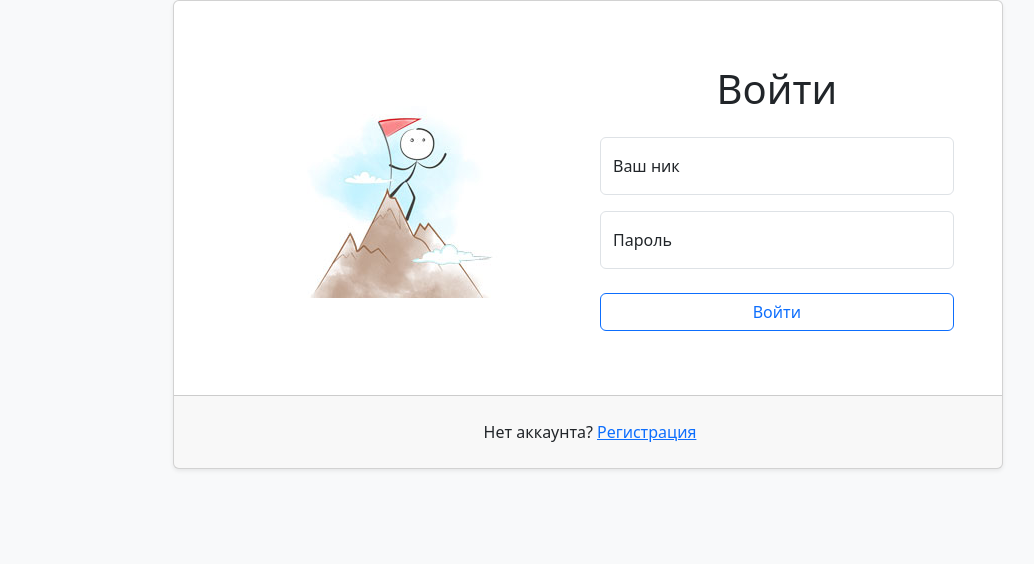
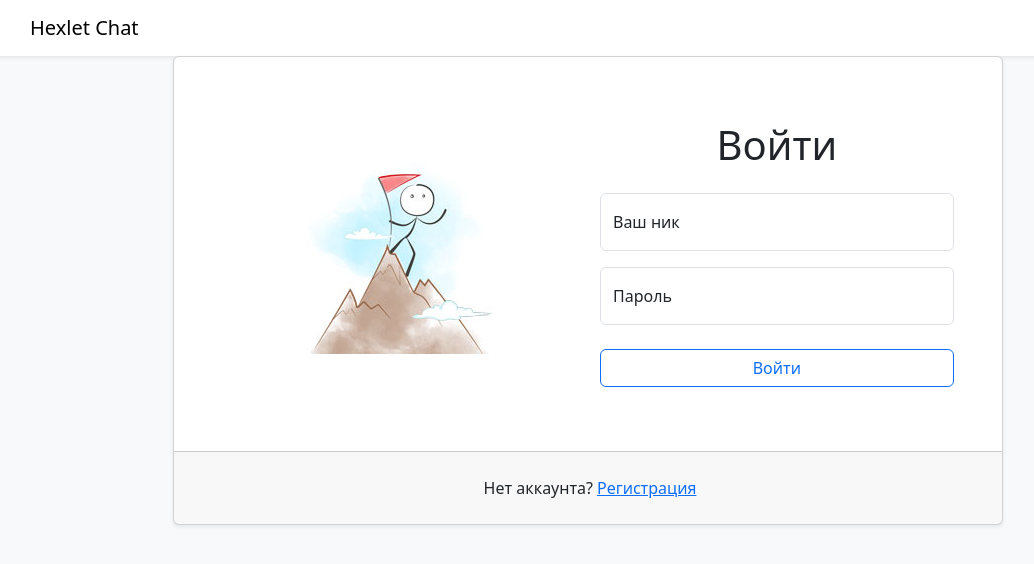
Before and after one commit to ilushacomeback/Chat, a React (Create React App) app in the folder frontend/: page /login in a window 1280 px wide. Shown: the top 564 px of the page, without its empty margins (52-1086 px from the left). Built offline with nearby package versions, Linux system fonts and the light colour scheme.

Commit message:
add navbar

```diff
--- a/frontend/package.json
+++ b/frontend/package.json
@@ -4,6 +4,7 @@
   "private": true,
   "proxy": "http://localhost:5001",
   "dependencies": {
+    "@reduxjs/toolkit": "^2.2.3",
     "@testing-library/jest-dom": "^5.17.0",
     "@testing-library/react": "^13.4.0",
     "@testing-library/user-event": "^13.5.0",
--- a/frontend/src/App.jsx
+++ b/frontend/src/App.jsx
@@ -1,5 +1,21 @@
-const App = ({ children }) => {
-  return <div className="d-flex flex-column h-100">{children}</div>;
+import { BrowserRouter, Routes, Route } from "react-router-dom";
+import Root from "./components/Root";
+import Login from "./components/Login";
+import ErrorPage from "./components/ErrorPage";
+
+const App = () => {
+  return (
+    <BrowserRouter>
+      <div className="d-flex flex-column h-100">
+        <Routes>
+          <Route exact path="/" element={<Root />}>
+            <Route path="login" element={<Login />} />
+          </Route>
+          <Route path="*" element={<ErrorPage />} />
+        </Routes>
+      </div>
+    </BrowserRouter>
+  );
 };
 
 export default App;
--- a/frontend/src/routes/ErrorPage.jsx
+++ b/frontend/src/components/ErrorPage.jsx
@@ -1,14 +1,11 @@
-import { useRouteError } from "react-router-dom";
-
+import { Link } from "react-router-dom";
 const ErrorPage = () => {
-  const error = useRouteError();
-  console.error(error);
   return (
     <div id="error-page">
       <h1>Oops!</h1>
       <p>Sorry, an unexpected error has occurred.</p>
       <p>
-        <i>{error.statusText || error.message}</i>
+        <Link to="/">Go Home</Link>
       </p>
     </div>
   );
--- a/frontend/src/components/FormLogin.jsx
+++ b/frontend/src/components/FormLogin.jsx
@@ -1,20 +1,35 @@
 import { useFormik } from "formik";
 import { Form, Button, FloatingLabel } from "react-bootstrap";
+import axios from "axios";
+import { useNavigate } from "react-router-dom";
 
 const FormLogin = () => {
+  const navigate = useNavigate();
   const formik = useFormik({
     initialValues: {
       username: "",
       password: "",
     },
-    onSubmit: (values) => {
-      console.log("send", values);
+    onSubmit: async (values) => {
+      try {
+        const { username, password } = values;
+        const response = await axios.post("/api/v1/login", {
+          username: username,
+          password: password,
+        });
+        console.log(response.data)
+        return navigate("/");
+      } catch (error) {
+        console.log(error);
+      }
     },
   });
   return (
     <Form
       onSubmit={formik.handleSubmit}
       className="col-12 col-md-6 mt-3 mt-mb-0"
+      action="/login"
+      method="post"
     >
       <h1 className="text-center mb-4">Войти</h1>
       <Form.Group className="form-floating mb-3">
--- /dev/null
+++ b/frontend/src/components/InvalidLogin.jsx
@@ -0,0 +1,5 @@
+const InvalidLogin = () => {
+    return <div className="invalid-tooltip">Неверные имя пользователя или пароль</div>
+}
+
+export default InvalidLogin
--- a/frontend/src/routes/Login.jsx
+++ b/frontend/src/components/Login.jsx
@@ -1,4 +1,4 @@
-import FormLogin from "../components/FormLogin";
+import FormLogin from "./FormLogin";
 
 const Login = () => {
   return (
--- /dev/null
+++ b/frontend/src/components/Root.jsx
@@ -0,0 +1,18 @@
+import { Outlet } from "react-router-dom";
+import { Link } from "react-router-dom";
+
+const Root = () => {
+  return (
+    <>
+      <nav className="shadow-sm navbar navbar-expand-lg navbar-light bg-white">
+        <div className="container">
+          <Link to="/" className="navbar-brand">
+            Hexlet Chat
+          </Link>
+        </div>
+      </nav>
+      <Outlet />
+    </>
+  );
+};
+export default Root;
--- a/frontend/src/index.jsx
+++ b/frontend/src/index.jsx
@@ -2,30 +2,12 @@ import React from "react";
 import ReactDOM from "react-dom/client";
 import reportWebVitals from "./reportWebVitals.js";
 import "./assets/App.scss";
-import { createBrowserRouter, RouterProvider } from "react-router-dom";
-import Root from "./routes/Root";
-import Login from "./routes/Login";
-import ErrorPage from "./routes/ErrorPage";
 import App from "./App.jsx";
-
-const router = createBrowserRouter([
-  {
-    path: "/",
-    element: <Root />,
-    errorElement: <ErrorPage />,
-  },
-  {
-    path: "/login",
-    element: <Login />,
-  },
-]);
 
 const root = ReactDOM.createRoot(document.getElementById("root"));
 root.render(
   <React.StrictMode>
-    <App>
-      <RouterProvider router={router} />
-    </App>
+    <App />
   </React.StrictMode>
 );
 
--- a/frontend/src/routes/Root.jsx
+++ /dev/null
@@ -1,6 +0,0 @@
-const Root = () => {
-    return (
-        <div><a href="/login">Начальная страница</a></div>
-    )
-}
-export default Root
--- a/package.json
+++ b/package.json
@@ -12,6 +12,7 @@
   "author": "",
   "license": "ISC",
   "dependencies": {
-    "@hexlet/chat-server": "^2.0.3"
+    "@hexlet/chat-server": "^2.0.3",
+    "axios": "^1.6.8"
   }
 }
```
Also changed, not shown: 2 other files (tests, documents, lock files or other folders).
